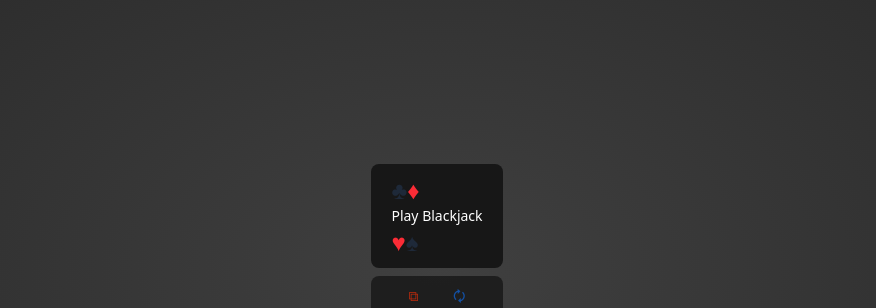
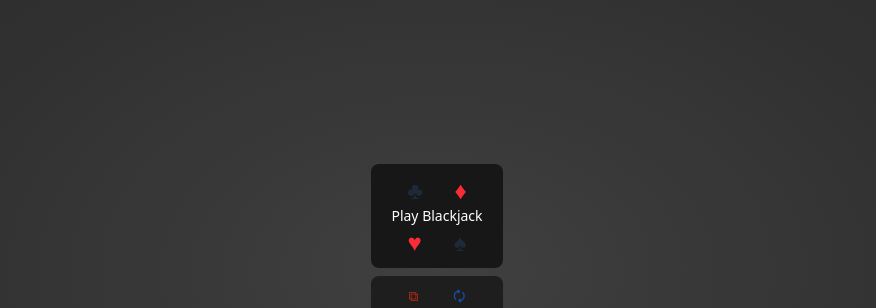
Before and after one commit to mcpeakdb/mcpeakdb.github.io, a Vue app: page /#/ in a window 1280 px wide. Shown: the part 130-438 px from the top of the page, without its empty margins (203-1079 px from the left). Built offline with nearby package versions, Linux system fonts and the light colour scheme; a web font is replaced by a local one.

Commit message:
fix blackjack button

```diff
--- a/src/views/HomeView.vue
+++ b/src/views/HomeView.vue
@@ -10,11 +10,11 @@ import UnoSymbol from '@/components/UnoCard/UnoSymbol.vue';
   >
     <router-link to="/blackjack">
       <ActionButton variant="neutral">
-        <div class="flex">
+        <div class="flex w-full justify-around">
           <CardSuit suit="club" /> <CardSuit suit="diamond" class="text-red-500" />
         </div>
         Play Blackjack
-        <div class="flex">
+        <div class="flex w-full justify-around">
           <CardSuit suit="heart" class="text-red-500" /> <CardSuit suit="spade" />
         </div>
       </ActionButton>
```
